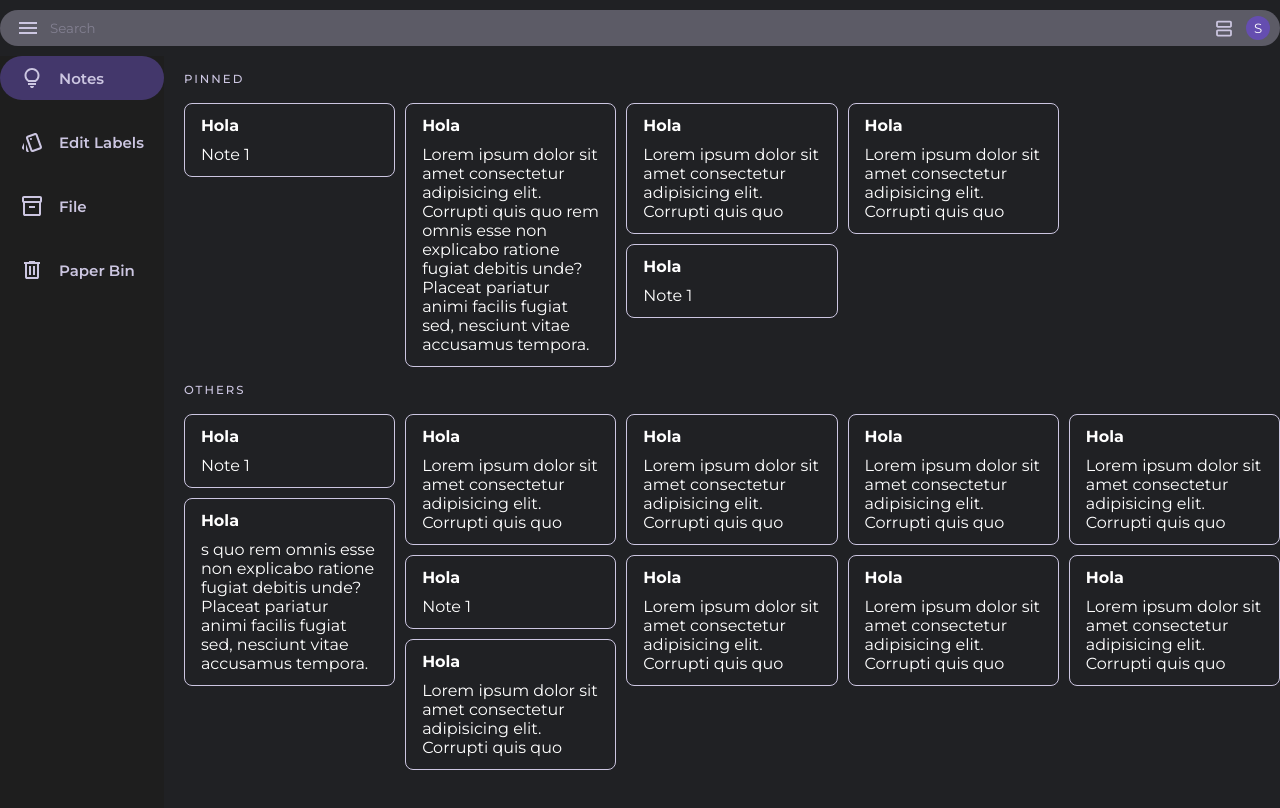
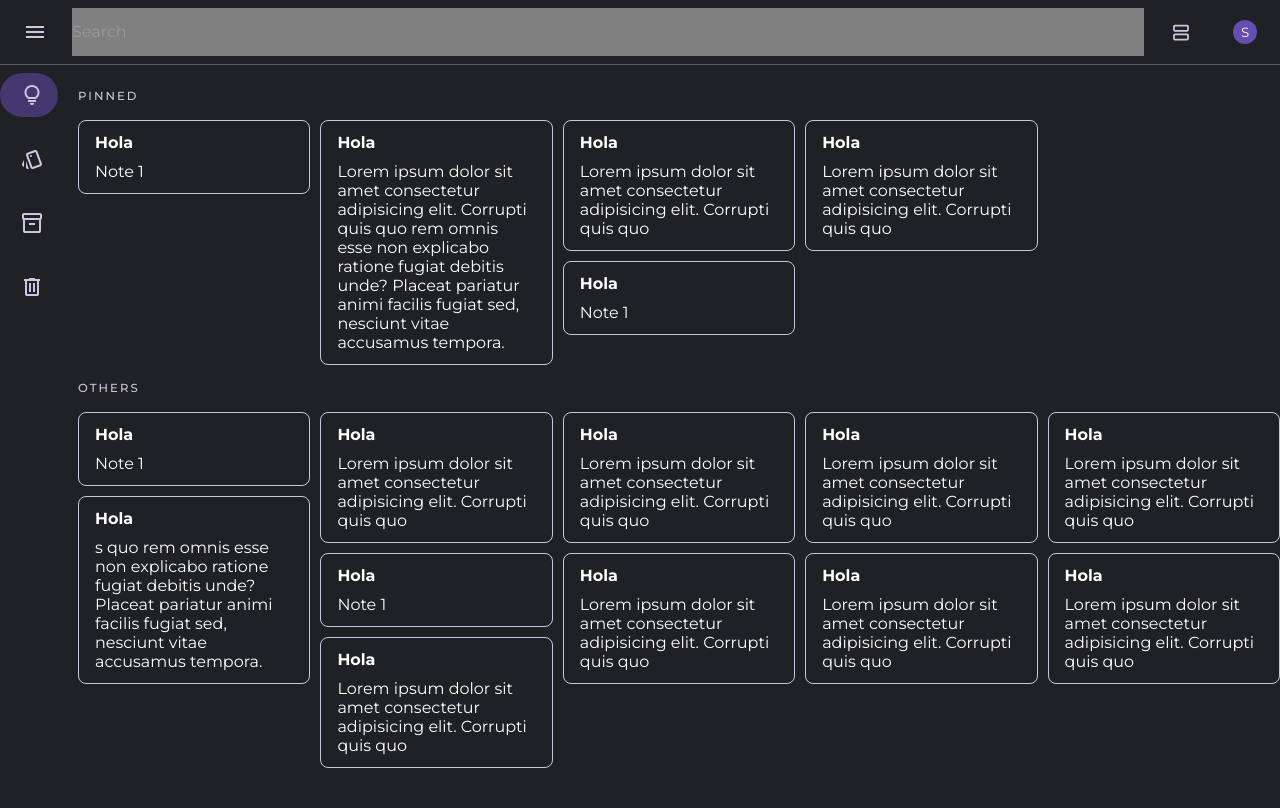
Before and after one commit to ShermanPI/Keeper, a React (Vite) app: page /home in a window 1280 px wide. Shown: the top 808 px of the page. Built offline with nearby package versions, Linux system fonts and the light colour scheme.

Commit message:
style: :art: Side menu with better style

```diff
--- a/src/assets/styles/reset.css
+++ b/src/assets/styles/reset.css
@@ -19,6 +19,11 @@ h1 {
   font-size: clamp(2.2rem, 4vw, 3rem);
 }
 
+h2 {
+  font-size: 1.4rem;
+  font-weight: 500;
+}
+
 p, b{
   font-size: clamp(1.4rem, 2vw, 1.6rem);
 }
--- a/src/components/Category/assets/style/category.css
+++ b/src/components/Category/assets/style/category.css
@@ -21,6 +21,8 @@
   font-weight: 600;
   white-space: nowrap;
   user-select: none;
+  text-overflow: ellipsis;
+  margin-left: 1.2rem;
 }
 
 .menu-category.selected {
@@ -40,11 +42,12 @@
     border-radius: 0px 3rem 3rem 0px;
     margin-bottom: 0rem;
     overflow: hidden;
-    padding: 1rem 3rem;
-    transition: all 0.4s ease;
+    padding: 1.2rem 2.2rem;
+    transition: all 0.3s linear(0 0%, 0 1.8%, 0.01 3.6%, 0.03 6.35%, 0.07 9.1%, 0.13 11.4%, 0.19 13.4%, 0.27 15%, 0.34 16.1%, 0.54 18.35%, 0.66 20.6%, 0.72 22.4%, 0.77 24.6%, 0.81 27.3%, 0.85 30.4%, 0.88 35.1%, 0.92 40.6%, 0.94 47.2%, 0.96 55%, 0.98 64%, 0.99 74.4%, 1 86.4%, 1 100%);
   }
 
   .category-icon-container{
     min-width: 24px;
   }
+
 }
--- a/src/components/Header/Header.jsx
+++ b/src/components/Header/Header.jsx
@@ -8,6 +8,7 @@ export default function Header ({ menuOpenHandler, gridHandler, oneColumnGrid })
       <button className='icon' onClick={menuOpenHandler}>
         <MenuIcon />
       </button>
+
       <form className='form-filter-container'>
         <input type='text' placeholder='Search' />
       </form>
--- a/src/components/Header/assets/styles/header.css
+++ b/src/components/Header/assets/styles/header.css
@@ -51,3 +51,25 @@
   outline: 0px solid;
   outline-offset: 0px;
 }
+
+@media only screen and (min-width: 768px) {
+  .header-container {
+    border-bottom: 1px solid #ccc6e151;
+    border-radius: 0px;
+    margin-block: 0px;
+    margin-bottom: 0.8rem;
+    gap: 1rem;
+    padding: 0.8rem;
+    background-color: transparent;
+  }
+
+  .form-filter-container input{
+    line-height: 3;
+    font-size: 1.6rem;
+    background-color: gray;
+  }
+
+  .icon {
+    margin-inline: 1.5rem;
+  }
+}
--- a/src/components/Note/assets/style/note.css
+++ b/src/components/Note/assets/style/note.css
@@ -8,7 +8,7 @@
   gap: 1rem;
   margin-bottom: 1rem;
   cursor: pointer;
-  transition: all 0.5s ease;
+  transition: all 0.3s ease;
 }
 
 @media only screen and (max-width: 600px) {
--- a/src/components/SideMenu/assets/styles/sideMenu.css
+++ b/src/components/SideMenu/assets/styles/sideMenu.css
@@ -5,7 +5,7 @@
   width: 100%;
   height: 100vh;
   background-color: #ccc6e140;
-  transition: all 0.4s ease;
+  transition: all 0.2s linear(0 0%, 0 1.8%, 0.01 3.6%, 0.03 6.35%, 0.07 9.1%, 0.13 11.4%, 0.19 13.4%, 0.27 15%, 0.34 16.1%, 0.54 18.35%, 0.66 20.6%, 0.72 22.4%, 0.77 24.6%, 0.81 27.3%, 0.85 30.4%, 0.88 35.1%, 0.92 40.6%, 0.94 47.2%, 0.96 55%, 0.98 64%, 0.99 74.4%, 1 86.4%, 1 100%);
 }
 
 .categories-menu.hidden {
@@ -48,12 +48,13 @@
 @media only screen and (min-width: 768px) {
 
   .categories-menu {
-    width: min-content;
+    max-width: 28rem;
     position: relative;
     background-color: transparent;
   }
 
   .categories-menu.hidden {
+    max-width: 5.8rem;
     opacity: 1;
     visibility: visible;
     pointer-events: all;
@@ -64,17 +65,22 @@
   }
 
   .categories-section.hidden .menu-category{
-    margin-left: 2rem;
-    padding: 1rem;
+    margin-left: 1rem;
+    padding: 1.2rem;
     border-radius: 5rem;
   }
 
   .categories-section {
     padding: 0px;
     width: 100%;
+    background-color: transparent;
   }
 
   .logo-text{
     display: none;
   }
+
+  /* .categories-section.hidden h2{
+    display: none;
+  } */
 }
```
